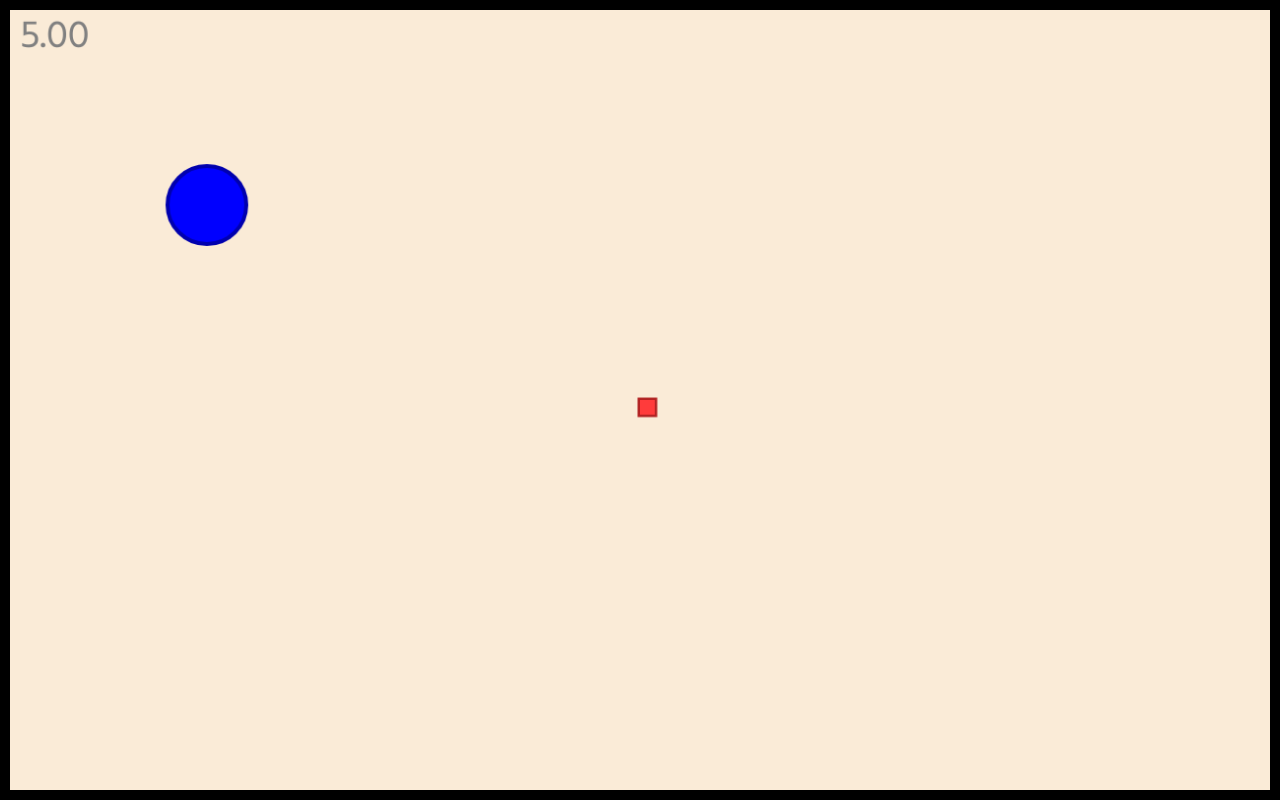
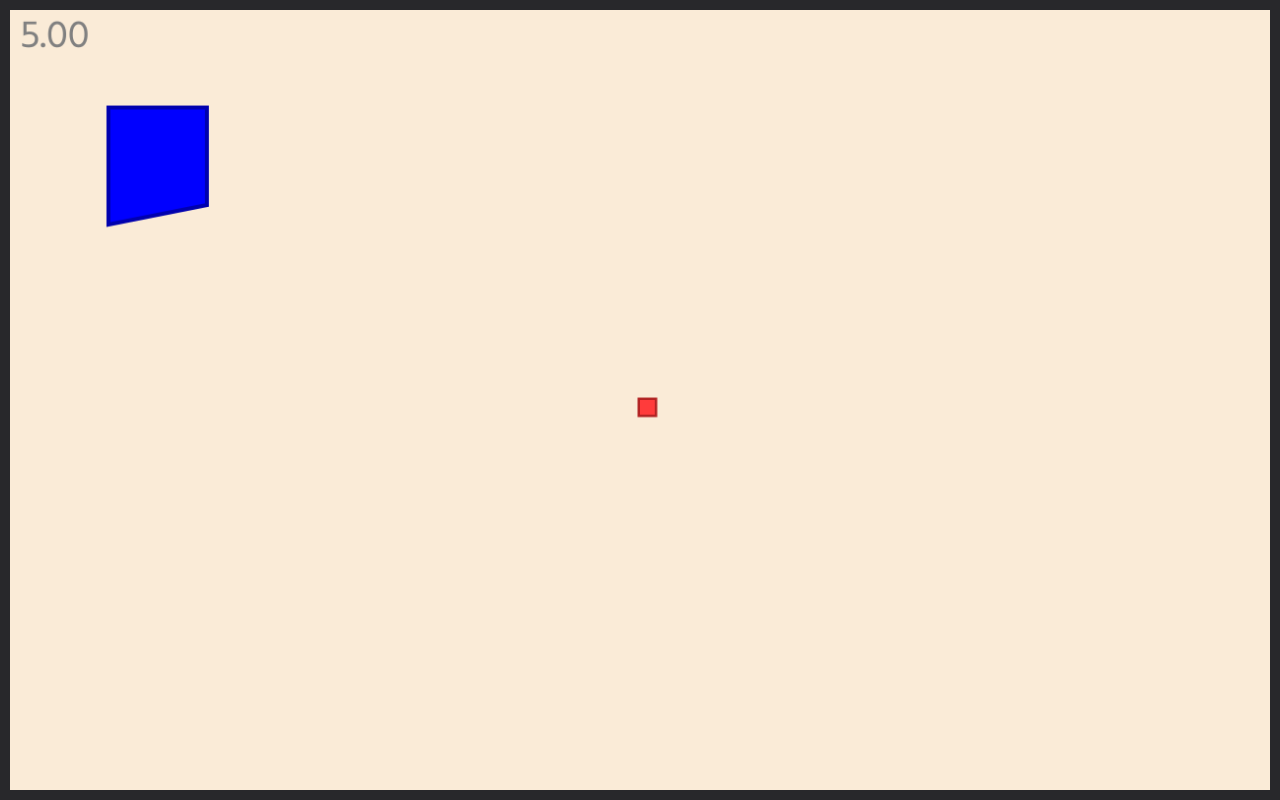
Before and after one commit to PratyushGuptaIsMe/dodging-test, a plain HTML site: page index.html in a window 1280 px wide. Drawn offline with Linux system fonts and the light colour scheme.

Commit message:
aDDED POLYGON!!!

```diff
--- a/game.js
+++ b/game.js
@@ -1,3 +1,6 @@
+import { SQUARE_AA, SQUARE_NAA, CIRCLE } from "./obstacles.js";
+import { PLAYER } from "./player.js";
+
 export class DODGING_TEST{
     constructor(CANVAS){
         this.canvas = CANVAS;
@@ -6,11 +9,12 @@ export class DODGING_TEST{
         this.elapsedTime = 0;
 
         this.OBSTACLE_ID_LIST = {
-            square: 1,
+            square_naa: 0,
+            square_aa: 1,
             circle: 2,
         }
 
-        this.obstacles = [new CIRCLE(this)];
+        this.obstacles = [new SQUARE_NAA(this)];
     }
     update(deltatime, ctx, keysArray, elapsedTime){
         this.elapsedTime = elapsedTime;
@@ -18,7 +22,6 @@ export class DODGING_TEST{
         this.player.update(deltatime);
         this.collisionChecks();
         this.#draw(ctx);
-        console.log(this.player.health);
     }
     collisionChecks(){
         this.obstacles.forEach((obstacle) => {
@@ -26,7 +29,10 @@ export class DODGING_TEST{
         })
     }
     #checkCollision(obstacle){
-        if(obstacle.id === this.OBSTACLE_ID_LIST.square){
+        if(obstacle.id === this.OBSTACLE_ID_LIST.square_aa){
+
+        }
+        if(obstacle.id === this.OBSTACLE_ID_LIST.square_naa){
 
         }
         if(obstacle.id === this.OBSTACLE_ID_LIST.circle){
@@ -69,6 +75,25 @@ export class DODGING_TEST{
             ctx.fill();
             ctx.stroke();
         }
+        if(obstacle.id === this.OBSTACLE_ID_LIST.square_naa){
+            this.drawPolygon(ctx, obstacle);
+        }
+    }
+    drawPolygon(ctx, obstacle){
+        if (!obstacle.points || !obstacle.points.length){
+            return;
+        }
+
+        ctx.beginPath();
+        ctx.moveTo(obstacle.points[0].x, obstacle.points[0].y);
+
+        for(let i = 1; i < obstacle.points.length; i++){
+            ctx.lineTo(obstacle.points[i].x, obstacle.points[i].y);
+        }
+
+        ctx.closePath();
+        ctx.fill();
+        ctx.stroke();
     }
     drawTimer(ctx){
         ctx.font = "40px 'Hind Siliguri', sans-serif";
@@ -78,120 +103,3 @@ export class DODGING_TEST{
         ctx.fillText(this.elapsedTime.toFixed(2), 10, 10);
     }
 }
-class PLAYER{
-    constructor(game){
-        this.game = game;
-        this.x = this.game.canvas.width/2;
-        this.y = this.game.canvas.height/2;
-        this.width = 15;
-        this.height = 15;
-        this.keysArray = this.game.keysArray;
-        this.moveSpeed = 4;
-        this.health = 100;
-        this.invincible = false;
-        this.hurt = false;
-        this.invisibilityTimer = 0;
-        this.invisibilityInterval = 650;
-        this.hurtBlinkingSpeed = 150;
-    }
-    #hurt(deltatime){
-        this.invisibilityTimer += deltatime;
-        if(this.invisibilityTimer > this.invisibilityInterval){
-            this.invisibilityTimer = 0;
-            this.invincible = false;
-        }
-    }
-    update(deltatime){
-        this.keysArray = this.game.keysArray;
-
-        if(this.invincible){
-            this.#hurt(deltatime);
-        }
-
-        if(this.keysArray.includes("ArrowDown") || this.keysArray.includes("KeyS")){
-            this.y += this.moveSpeed;
-        }
-        if(this.keysArray.includes("ArrowUp") || this.keysArray.includes("KeyW")){
-            this.y -= this.moveSpeed;
-        }
-        if(this.keysArray.includes("ArrowRight") || this.keysArray.includes("KeyD")){
-            this.x += this.moveSpeed;
-        }
-        if(this.keysArray.includes("ArrowLeft") || this.keysArray.includes("KeyA")){
-            this.x -= this.moveSpeed;
-        }
-
-        if(this.x < 0){
-            this.x = 0;
-        }
-        if(this.y < 0){
-            this.y = 0;
-        }
-        if(this.x + this.width > this.game.canvas.width){
-            this.x = -this.width + this.game.canvas.width;
-        }
-        if(this.y + this.height > this.game.canvas.height){
-            this.y = -this.height + this.game.canvas.height;
-        }
-
-    }
-    draw(ctx){
-        ctx.save();
-        ctx.lineWidth = 5;
-
-        if(this.invincible){
-            if(Math.floor(this.invisibilityTimer / this.hurtBlinkingSpeed) % 2 === 0){
-                ctx.fillStyle = "rgba(249, 93, 93, 1)";
-                ctx.strokeStyle = "rgba(253, 78, 47, 1)";
-                ctx.strokeRect(this.x, this.y, this.width, this.height);
-                ctx.fillRect(this.x, this.y, this.width, this.height);
-            }
-            return;
-        }
-
-        ctx.fillStyle = "rgb(255, 59, 59)";
-        ctx.strokeStyle = "rgb(178, 34, 34)";
-        ctx.strokeRect(this.x, this.y, this.width, this.height);
-        ctx.fillRect(this.x, this.y, this.width, this.height);
-
-        ctx.restore();
-    }
-
-}
-
-class OBSTACLES{
-    constructor(game){
-        this.game = game;
-        this.canvas = this.game.canvas;
-
-        this.Fcolor = "rgba(0, 0, 255, 1)";
-        this.Ocolor = "rgba(0, 0, 174, 1)";
-        this.lineWidth = 4;
-    }
-}
-
-class SQUARE extends OBSTACLES{
-    constructor(game){
-        super(game);
-        this.id = this.game.OBSTACLE_ID_LIST.square;
-
-        this.x = 100;
-        this.y = 100;
-        this.length = 100;
-
-        this.damage = 10;
-    }
-}
-
-class CIRCLE extends OBSTACLES{
-    constructor(game){
-        super(game);
-        this.id = this.game.OBSTACLE_ID_LIST.circle;
-
-        this.x = 200;
-        this.y = 200;
-        this.radius = 40;
-
-        this.damage = 10;
-    }
-}
--- a/index.html
+++ b/index.html
@@ -11,6 +11,6 @@
 </head>
 <body>
     <canvas id="canvas" class="mainCanvas"></canvas>
-    <script src="script.js" type="module"></script>
+    <script src="main.js" type="module"></script>
 </body>
 </html>
--- /dev/null
+++ b/obstacles.js
@@ -0,0 +1,56 @@
+class OBSTACLES{
+    constructor(game){
+        this.game = game;
+        this.canvas = this.game.canvas;
+
+        this.Fcolor = "rgba(0, 0, 255, 1)";
+        this.Ocolor = "rgba(0, 0, 174, 1)";
+        this.lineWidth = 4;
+    }
+}
+
+export class SQUARE_AA extends OBSTACLES{
+    constructor(game){
+        super(game);
+        this.id = this.game.OBSTACLE_ID_LIST.square_aa;
+
+        this.x = 100;
+        this.y = 100;
+        this.length = 100;
+
+        this.damage = 10;
+    }
+}
+
+export class SQUARE_NAA extends OBSTACLES{
+    constructor(game){
+        super(game);
+        this.id = this.game.OBSTACLE_ID_LIST.square_naa;
+        this.x = 100;
+        this.y = 100;
+        this.length = 100;
+
+        this.damage = 10;
+
+        this.points = [
+            { x: 100, y: 100 },
+            { x: 200, y: 100 },
+            { x: 200, y: 200 },
+            { x: 100, y: 220 }
+        ]
+
+    }
+}
+
+export class CIRCLE extends OBSTACLES{
+    constructor(game){
+        super(game);
+        this.id = this.game.OBSTACLE_ID_LIST.circle;
+
+        this.x = 200;
+        this.y = 200;
+        this.radius = 40;
+
+        this.damage = 10;
+    }
+}
--- /dev/null
+++ b/player.js
@@ -0,0 +1,81 @@
+export class PLAYER{
+    constructor(game){
+        this.game = game;
+        this.x = this.game.canvas.width/2;
+        this.y = this.game.canvas.height/2;
+        this.width = 15;
+        this.height = 15;
+        this.keysArray = this.game.keysArray;
+        this.moveSpeed = 4;
+        this.health = 100;
+        this.invincible = false;
+        this.hurt = false;
+        this.invisibilityTimer = 0;
+        this.invisibilityInterval = 650;
+        this.hurtBlinkingSpeed = 216;
+    }
+    #hurt(deltatime){
+        this.invisibilityTimer += deltatime;
+        if(this.invisibilityTimer > this.invisibilityInterval){
+            this.invisibilityTimer = 0;
+            this.invincible = false;
+        }
+    }
+    update(deltatime){
+        this.keysArray = this.game.keysArray;
+
+        if(this.invincible){
+            this.#hurt(deltatime);
+        }
+
+        if(this.keysArray.includes("ArrowDown") || this.keysArray.includes("KeyS")){
+            this.y += this.moveSpeed;
+        }
+        if(this.keysArray.includes("ArrowUp") || this.keysArray.includes("KeyW")){
+            this.y -= this.moveSpeed;
+        }
+        if(this.keysArray.includes("ArrowRight") || this.keysArray.includes("KeyD")){
+            this.x += this.moveSpeed;
+        }
+        if(this.keysArray.includes("ArrowLeft") || this.keysArray.includes("KeyA")){
+            this.x -= this.moveSpeed;
+        }
+
+        if(this.x < 0){
+            this.x = 0;
+        }
+        if(this.y < 0){
+            this.y = 0;
+        }
+        if(this.x + this.width > this.game.canvas.width){
+            this.x = -this.width + this.game.canvas.width;
+        }
+        if(this.y + this.height > this.game.canvas.height){
+            this.y = -this.height + this.game.canvas.height;
+        }
+
+    }
+    draw(ctx){
+        ctx.save();
+        ctx.lineWidth = 5;
+
+        if(this.invincible){
+            if(Math.floor(this.invisibilityTimer / this.hurtBlinkingSpeed) % 2 === 0){
+                ctx.fillStyle = "rgba(249, 93, 93, 1)";
+                ctx.strokeStyle = "rgba(253, 78, 47, 1)";
+            }else{
+                ctx.fillStyle = "rgb(255, 155, 155)";
+                ctx.strokeStyle = "rgb(255, 142, 118)";
+            }
+        }else{
+            ctx.fillStyle = "rgb(255, 59, 59)";
+            ctx.strokeStyle = "rgb(178, 34, 34)";
+        }
+
+        ctx.strokeRect(this.x, this.y, this.width, this.height);
+        ctx.fillRect(this.x, this.y, this.width, this.height);
+
+        ctx.restore();
+    }
+
+}
--- a/style.css
+++ b/style.css
@@ -11,7 +11,7 @@
 html, body {
     width: 100%;
     height: 100%;
-    background-color: black;
+    background-color: #28282B;
     overflow: hidden;
     display: flex;
     justify-content: center;
```
Also changed, not shown: main.js (renamed from script.js).
